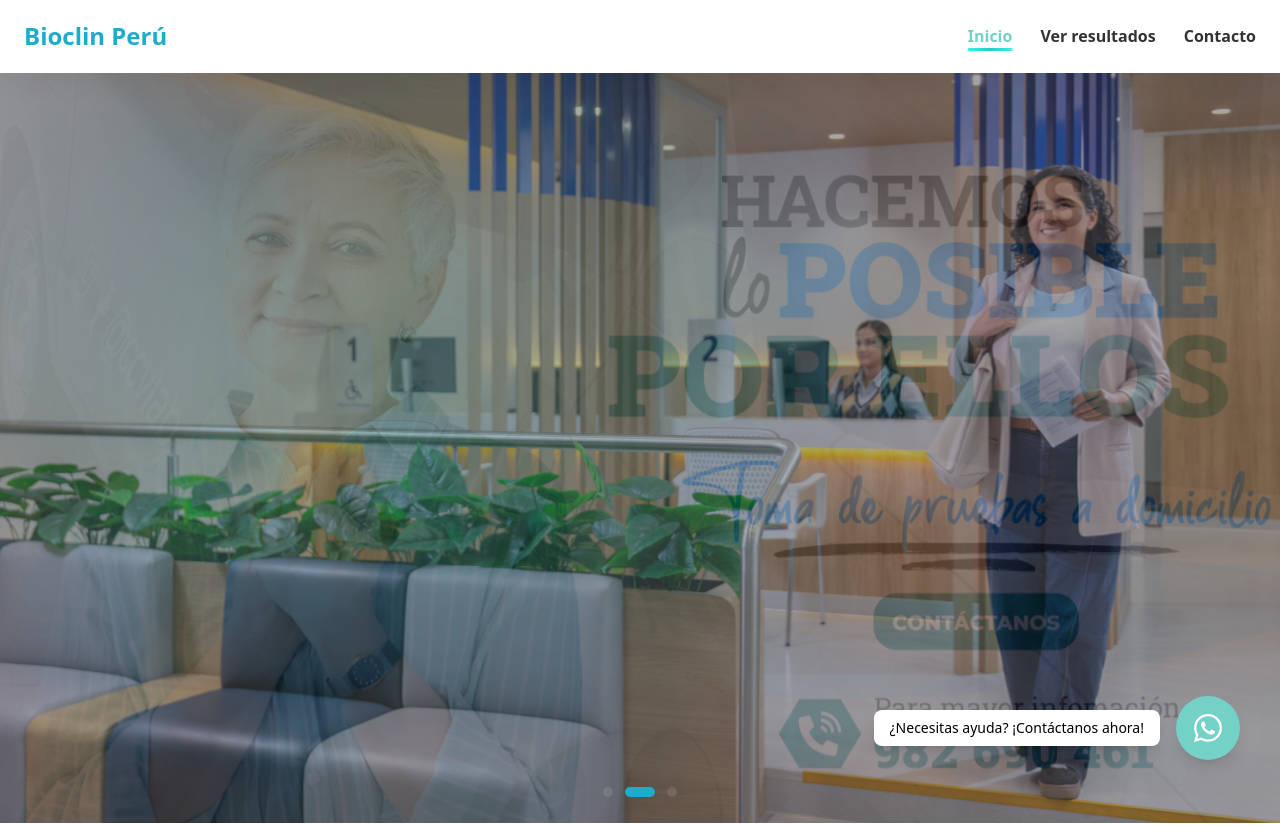
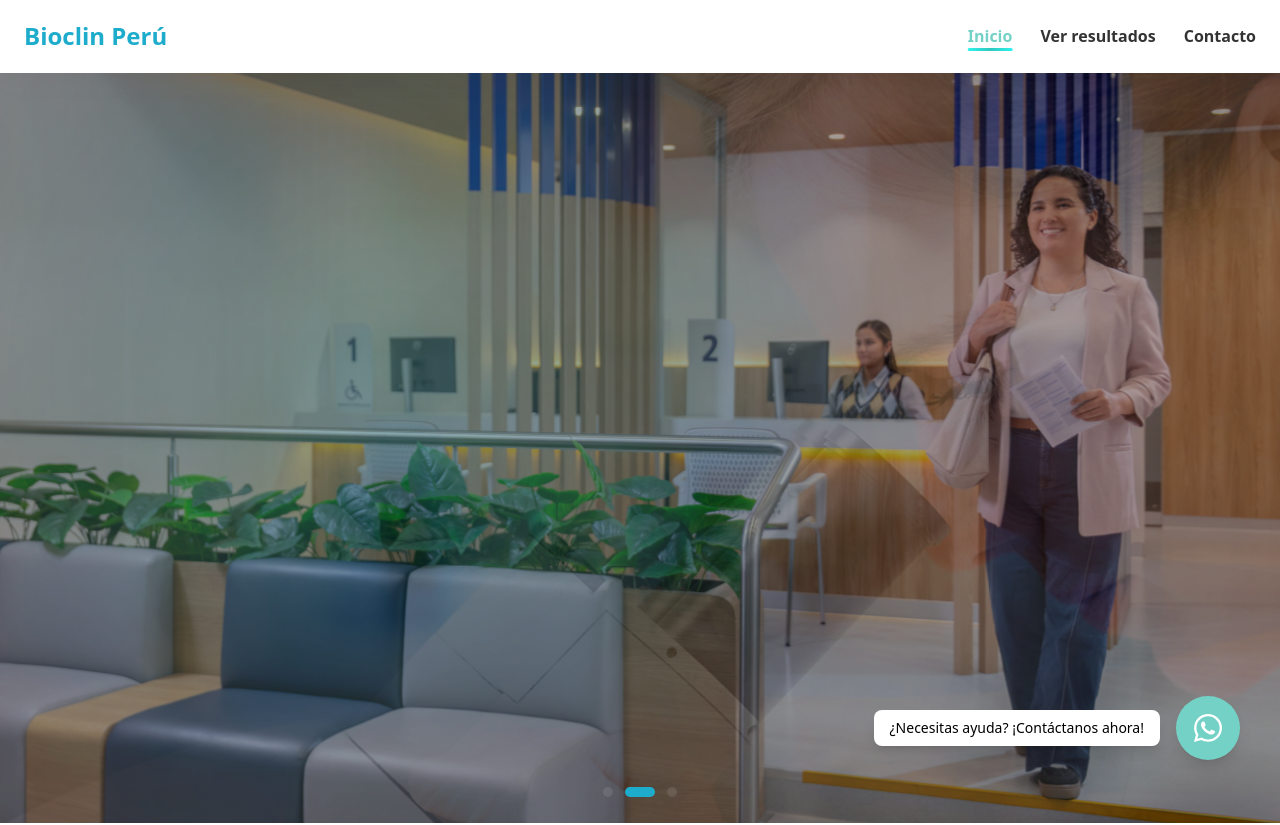
Before and after one commit to ramirols/bioclinperu, a Next.js app: page / in a window 1280 px wide. Shown: the top 825 px of the page. Built offline with nearby package versions, Linux system fonts and the light colour scheme.

Commit message:
:tada: actualizando imagen en slider

```diff
--- a/components/Slider.jsx
+++ b/components/Slider.jsx
@@ -11,7 +11,7 @@ import "swiper/css/effect-fade";
 const slides = [
     {
         description: "Imagen de persona sosteniendo sus manos en el pecho dando información de tomar pruebas a domicilio",
-        image: "/images/hero-1.jpg",
+        image: "/images/hero1.jpg",
         cta: "/ciclos",
     },
     {
```
Also changed, not shown: public/images/hero-1.jpg (deleted), public/images/hero1.jpg (added).
